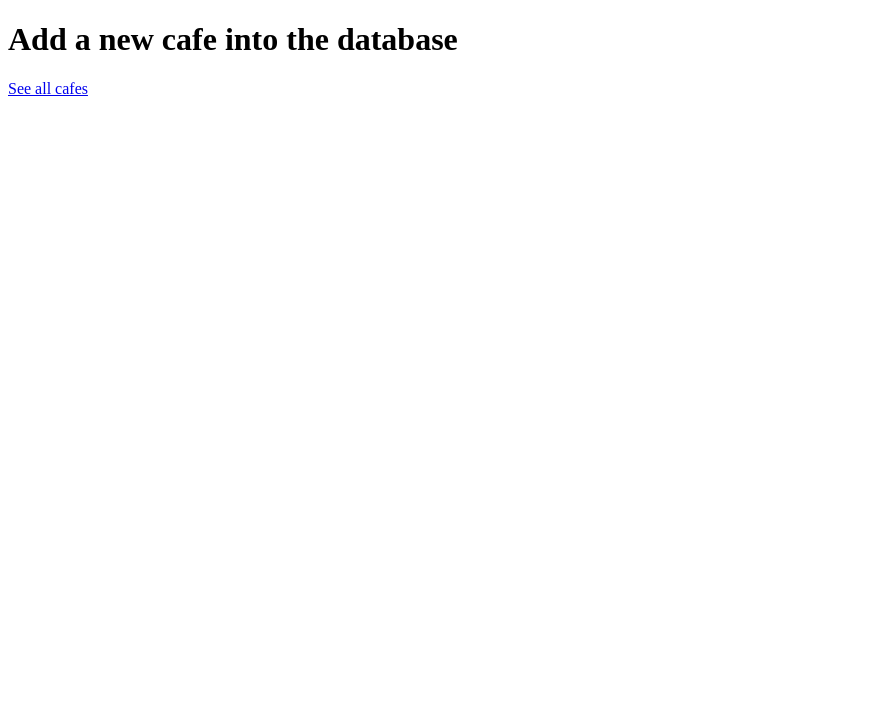
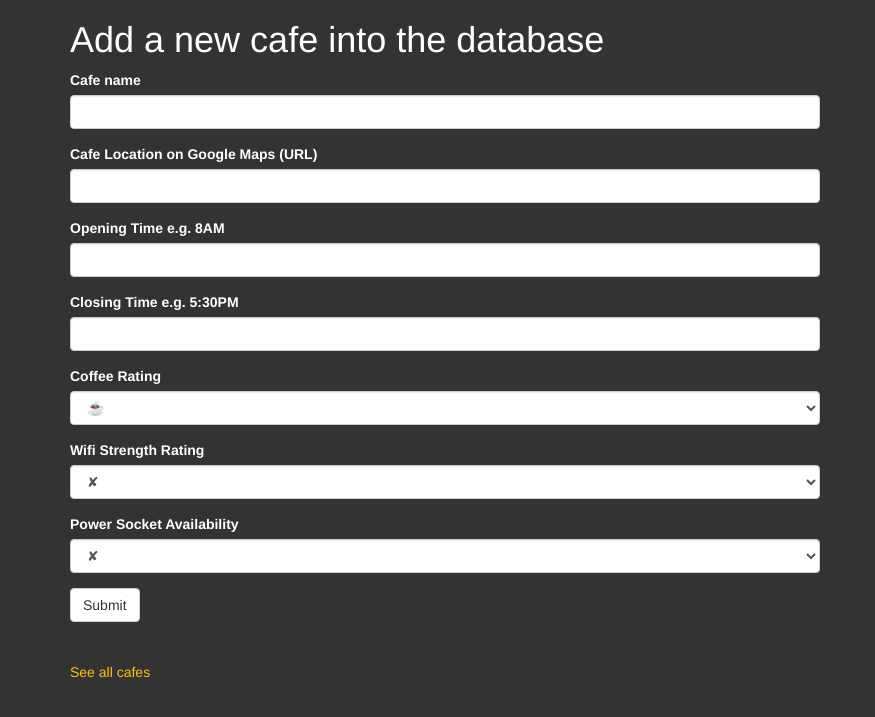
Before and after one commit to datawells/Test.Sites, a Flask app: page /add in a window 1280 px wide. Shown: the top 717 px of the page, without its empty margins (0-875 px from the left). Run offline with Flask 2, Linux system fonts and the light colour scheme; some libraries are stand-ins or nearby versions.

Commit message:
Add page completed

```diff
--- a/coffee-and-wifi/main.py
+++ b/coffee-and-wifi/main.py
@@ -1,8 +1,8 @@
-from flask import Flask, render_template
+from flask import Flask, render_template, redirect, url_for
 from flask_bootstrap import Bootstrap
 from flask_wtf import FlaskForm
-from wtforms import StringField, SubmitField
-from wtforms.validators import DataRequired
+from wtforms import StringField, SelectField, SubmitField
+from wtforms.validators import DataRequired, URL
 import csv
 
 app = Flask(__name__)
@@ -12,16 +12,13 @@ Bootstrap(app)
 
 class CafeForm(FlaskForm):
     cafe = StringField('Cafe name', validators=[DataRequired()])
+    location = StringField('Cafe Location on Google Maps (URL)', validators=[DataRequired(), URL()])
+    open = StringField('Opening Time e.g. 8AM', validators=[DataRequired()])
+    close = StringField('Closing Time e.g. 5:30PM', validators=[DataRequired()])
+    coffee = SelectField(u'Coffee Rating', choices=[('☕️', '☕️'), ('☕️☕️', '☕️☕️'), ('☕️☕️☕️', '☕️☕️☕️'), ('☕️☕️☕️☕️', '☕️☕️☕️☕️'), ('☕️☕️☕️☕️☕️', '☕️☕️☕️☕️☕️')])
+    wifi = SelectField(u'Wifi Strength Rating', choices=[('✘', '✘'), ('💪', '💪'), ('💪💪', '💪💪'), ('💪💪💪', '💪💪💪'), ('💪💪💪💪', '💪💪💪💪'), ('💪💪💪💪💪', '💪💪💪💪💪')])
+    power = SelectField(u'Power Socket Availability', choices=[('✘', '✘'), ('🔌', '🔌'), ('🔌🔌', '🔌🔌'), ('🔌🔌🔌', '🔌🔌🔌'), ('🔌🔌🔌🔌', '🔌🔌🔌🔌'), ('🔌🔌🔌🔌🔌🔌', '🔌🔌🔌🔌🔌🔌')])
     submit = SubmitField('Submit')
-
-# Exercise:
-# add: Location URL, open time, closing time, coffee rating, wifi rating, power outlet rating fields
-# make coffee/wifi/power a select element with choice of 0 to 5.
-#e.g. You could use emojis ☕️/💪/✘/🔌
-# make all fields required except submit
-# use a validator to check that the URL field has a URL entered.
-# ---------------------------------------------------------------------------
-
 
 # all Flask routes below
 @app.route("/")
@@ -29,14 +26,20 @@ def home():
     return render_template("index.html")
 
 
-@app.route('/add')
+@app.route('/add', methods=['GET','POST'])
 def add_cafe():
     form = CafeForm()
     if form.validate_on_submit():
-        print("True")
-    # Exercise:
-    # Make the form write a new row into cafe-data.csv
-    # with   if form.validate_on_submit()
+        with open("cafe-data.csv", mode="a", encoding='utf-8') as csv_file:
+            csv_file.write(f"\n{form.cafe.data},"
+                            f"{form.location.data},"
+                            f"{form.open.data},"
+                            f"{form.close.data},"
+                            f"{form.coffee.data},"
+                            f"{form.wifi.data},"
+                            f"{form.power.data},"
+                            )
+        return redirect(url_for('cafes'))
     return render_template('add.html', form=form)
 
 
--- a/coffee-and-wifi/templates/add.html
+++ b/coffee-and-wifi/templates/add.html
@@ -1,7 +1,9 @@
 {% extends 'bootstrap/base.html' %}
+{% import "bootstrap/wtf.html" as wtf %}
 
 {% block styles %}
-<link rel="stylesheet" href="{{ url_for('static')}}, filenme='css/style.css') }}">
+{{ super() }}
+<link rel="stylesheet" href="{{ url_for('static', filename='css/styles.css') }}">
 {% endblock %}
 
 {% block title %}Add A New Cafe{% endblock %}
@@ -13,7 +15,7 @@
 
       <h1>Add a new cafe into the database</h1>
 
-      <!-- This is where your WTForm will go -->
+      {{ wtf.quick_form(form, novalidate=True) }}
 
 	  <p class="space-above"><a href="#">See all cafes</a></p>
 
```
